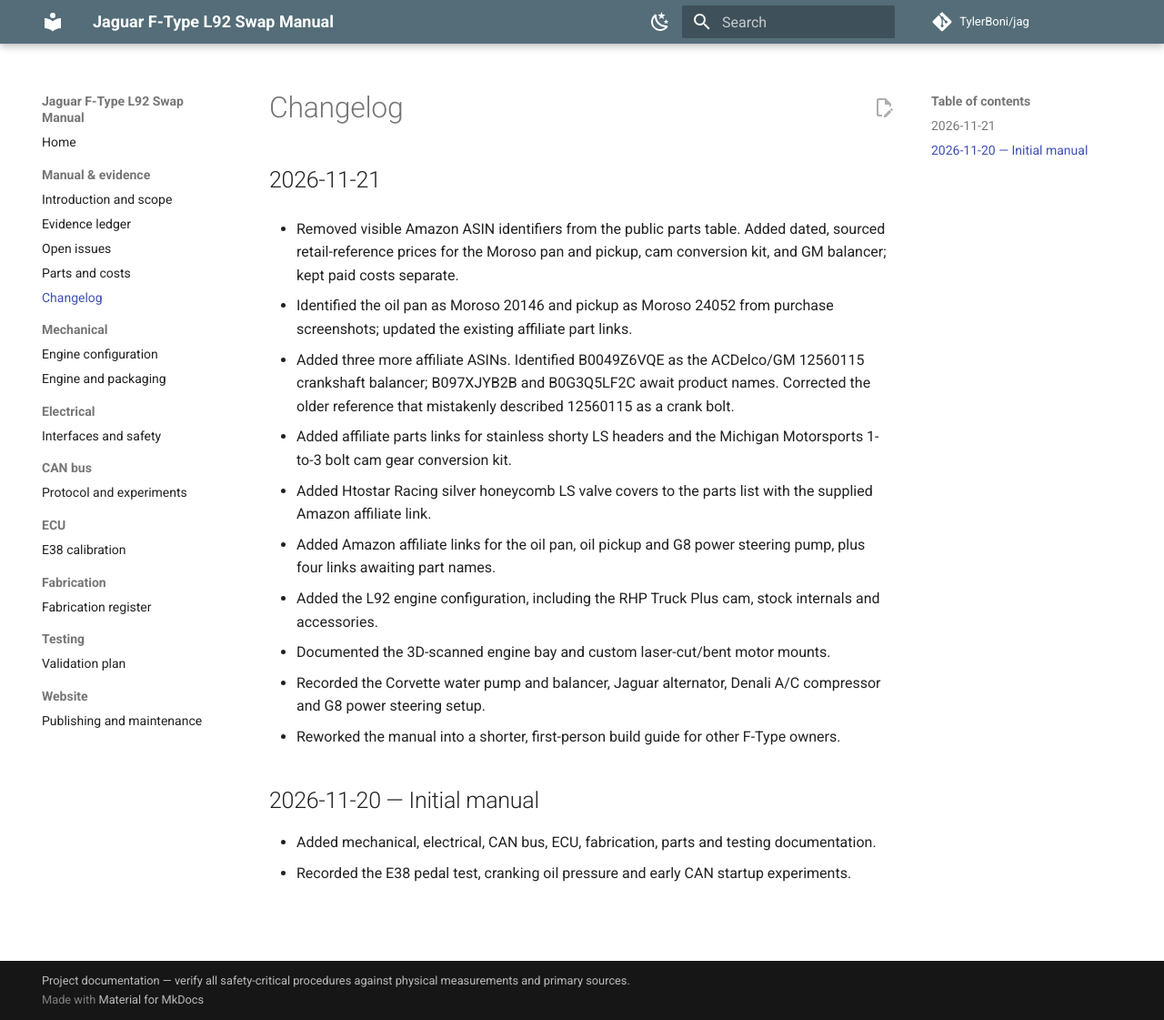
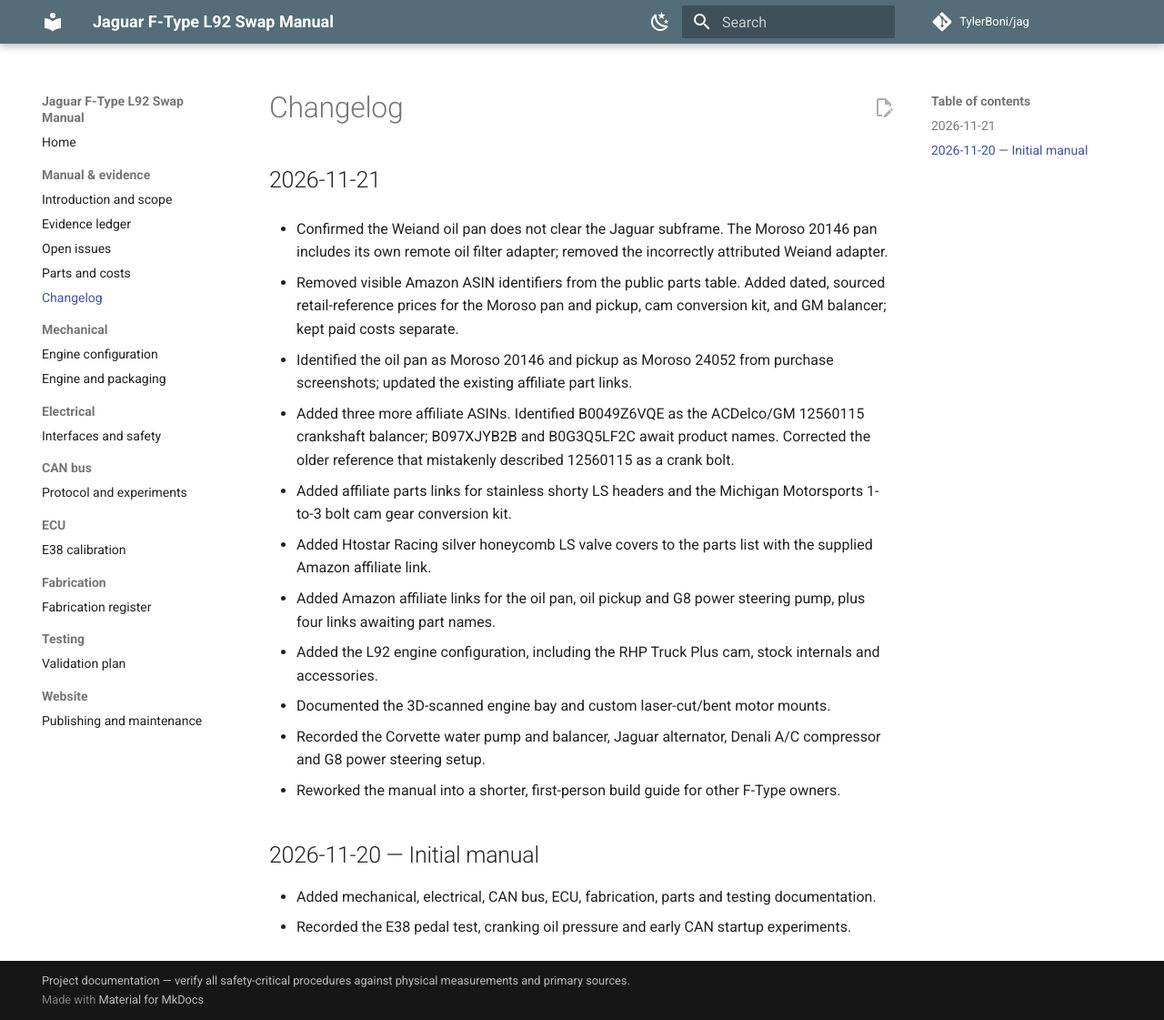
Before and after one commit to TylerBoni/jag, an MkDocs documentation site: the page built from build-manual/CHANGELOG.md, in a window 1280 px wide and 1121 px high. Shown: the whole window at 91% size. Built offline with MkDocs 1.6.1 and Material for MkDocs 9.7.7, drawn with Linux system fonts in a browser that asks for light colours; comment, search, counter and statistics services are not loaded.

Commit message:
docs(oil): record Moroso supplied adapter and Weiand subframe interference

```diff
--- a/build-manual/CHANGELOG.md
+++ b/build-manual/CHANGELOG.md
@@ -1,6 +1,8 @@
 # Changelog
 
 ## 2026-11-21
+
+- Confirmed the Weiand oil pan does not clear the Jaguar subframe. The Moroso 20146 pan includes its own remote oil filter adapter; removed the incorrectly attributed Weiand adapter.
 
 - Removed visible Amazon ASIN identifiers from the public parts table. Added dated, sourced retail-reference prices for the Moroso pan and pickup, cam conversion kit, and GM balancer; kept paid costs separate.
 
```
